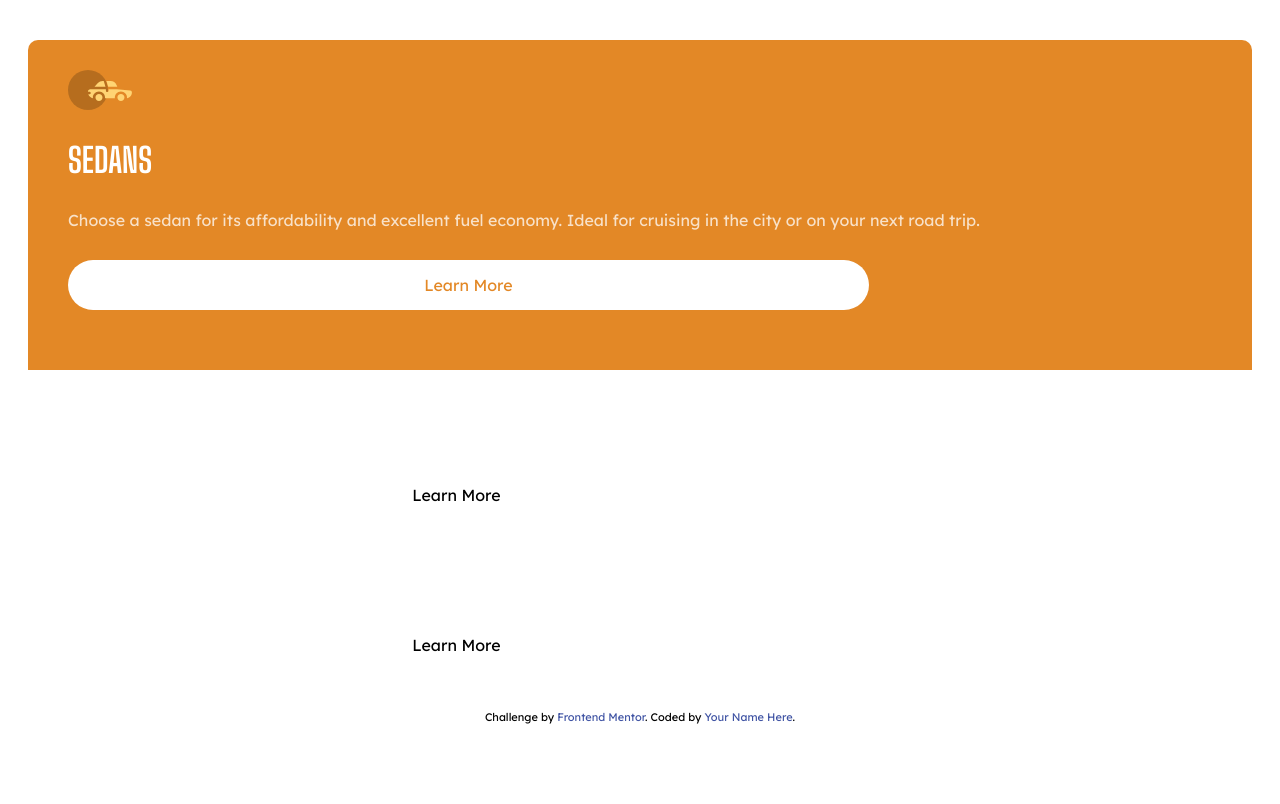
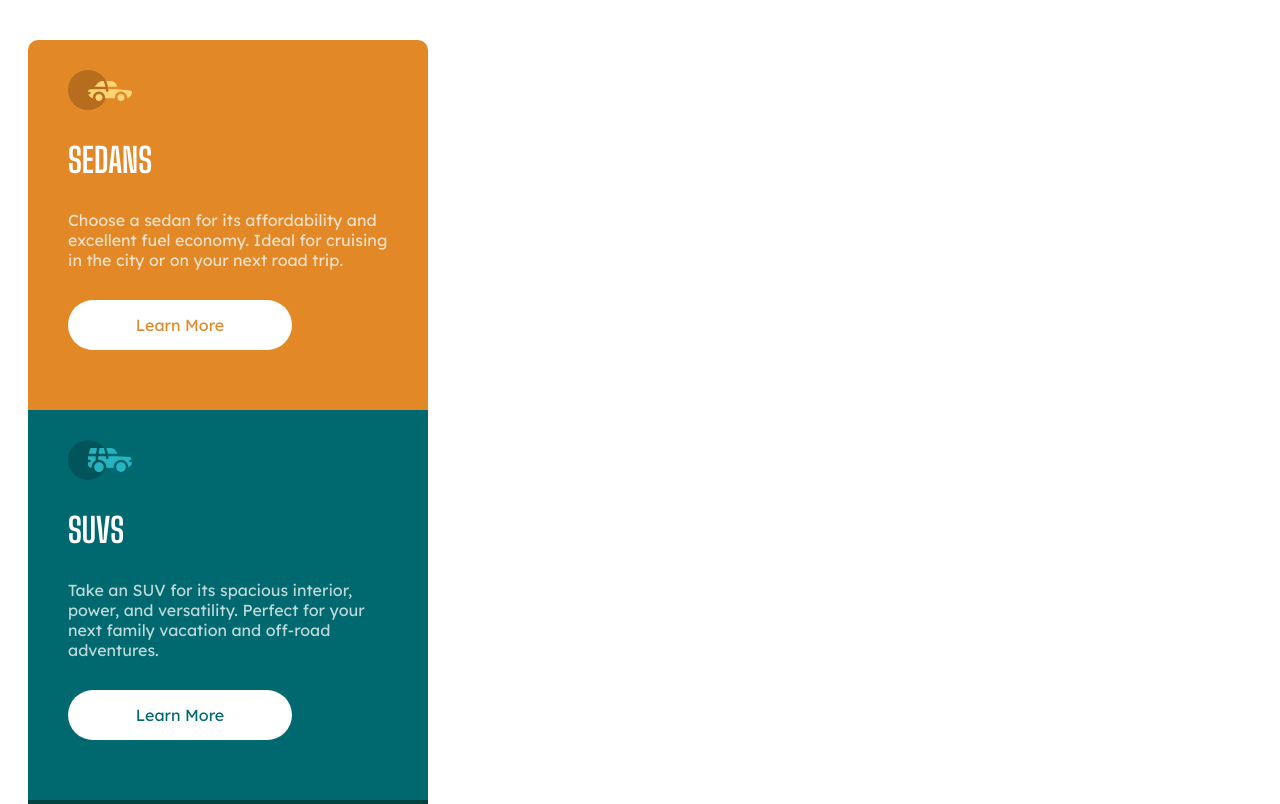
Before and after one commit to Alexalom99/3-column-preview-card-component-main, a plain HTML site: page index.html in a window 1280 px wide. Shown: the top 804 px of the page. Drawn offline with Linux system fonts and the light colour scheme.

Commit message:
triptic caja blue and caja green
Co-authored-by: Alex Alomar <alexalom1999@gmail.com>

```diff
--- a/3_column.css
+++ b/3_column.css
@@ -31,6 +31,7 @@ h2 {
     margin: 40px 20px;
     display: flex;
     flex-direction: column;
+    max-width: 400px;
 }
 
 /*-------------ORANGE---------------*/
@@ -66,3 +67,35 @@ h2 {
 .triptic__orange a {
     color: hsl(31, 77%, 52%);
 }
+
+.triptic__blue {
+    background-color: hsl(184, 100%, 22%);
+    padding: 60px 40px;
+    display: flex;
+    flex-direction: column;
+    gap: 30px;
+    background-image: url(images/icon-suvs.svg);
+    background-repeat: no-repeat;
+    background-position: 40px 30px;
+}
+
+.triptic__blue a {
+    color: hsl(184, 100%, 22%);
+}
+
+.triptic__green {
+    background-color: hsl(179, 100%, 13%);
+    padding: 60px 40px;
+    display: flex;
+    flex-direction: column;
+    gap: 30px;
+    background-image: url(images/icon-luxury.svg);
+    background-repeat: no-repeat;
+    background-position: 40px 30px;
+    border-bottom-left-radius: 10px;
+    border-bottom-right-radius: 10px;
+}
+
+.triptic__green a {
+    color: hsl(179, 100%, 13%);
+}
```
